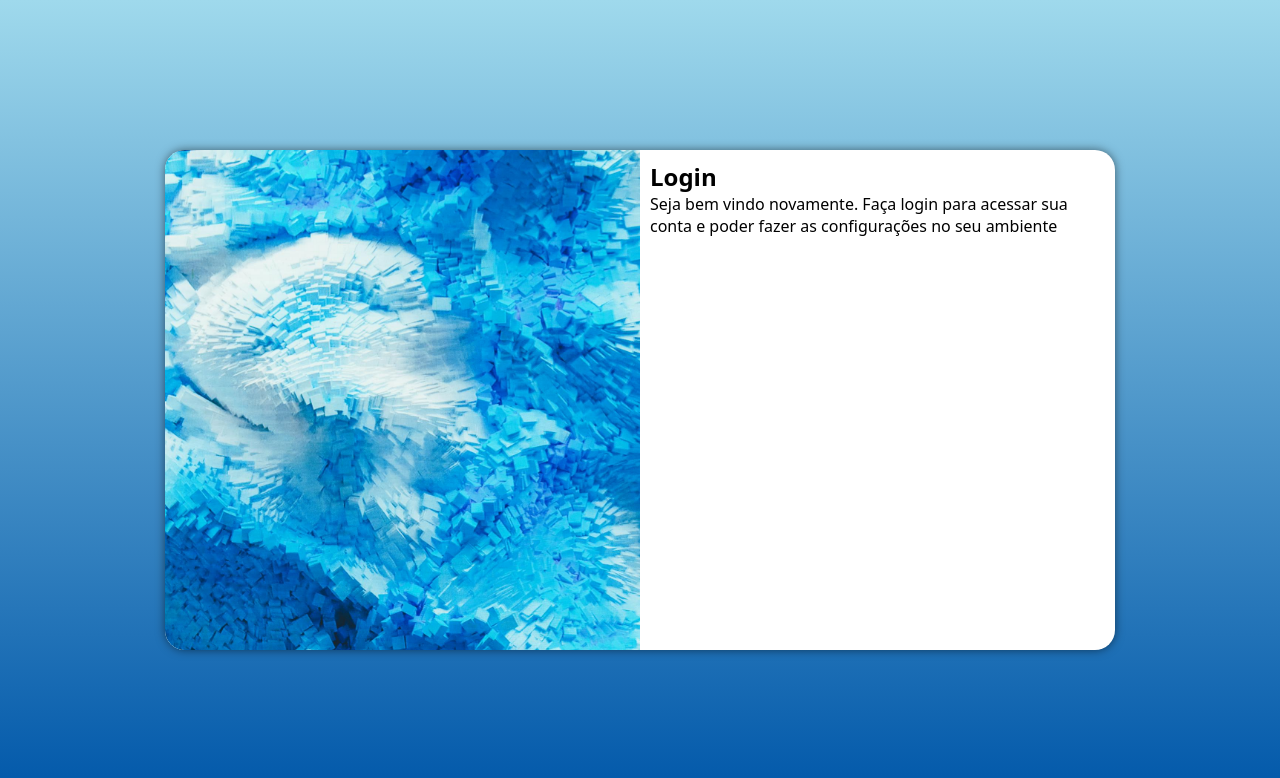
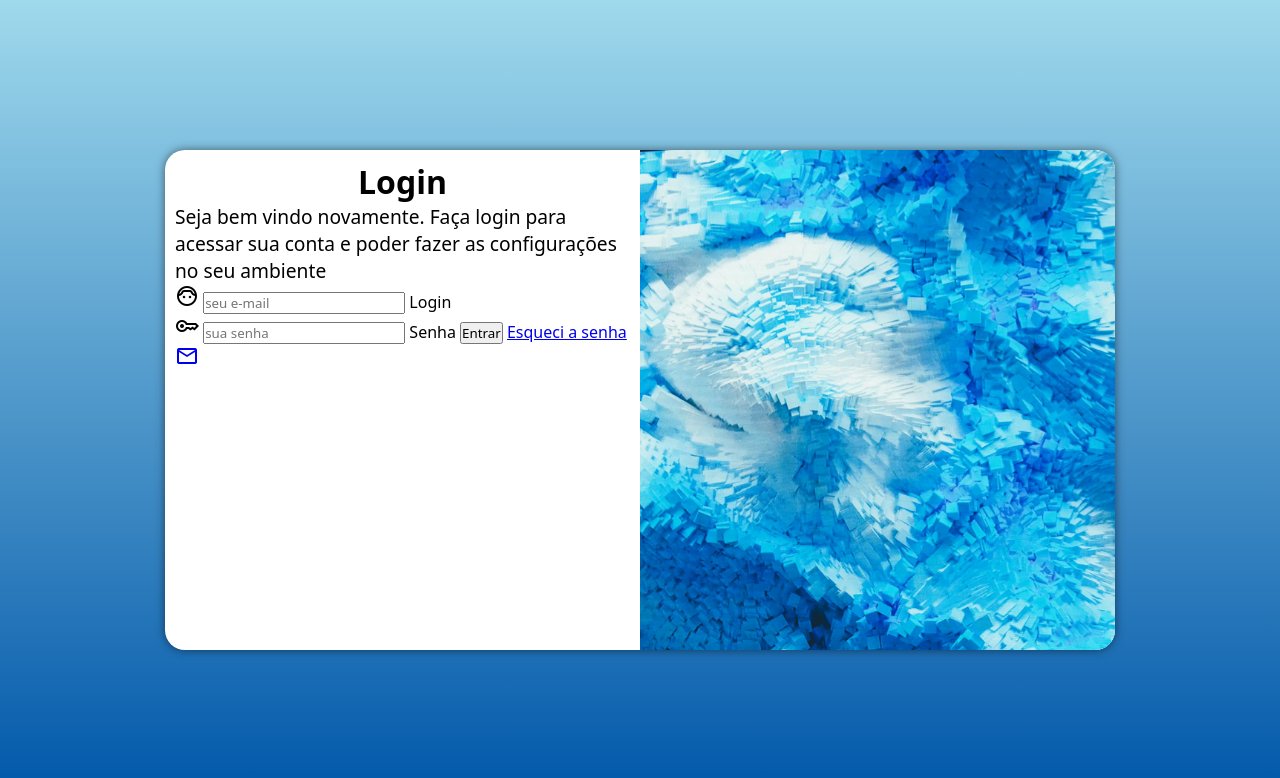
Before and after one commit to abraaogg/projeto-login, a plain HTML site: page index.html in a window 1280 px wide. Drawn offline with nearby package versions, Linux system fonts and the light colour scheme.

Commit message:
Added "form"

```diff
--- a/estilos/media-query.css
+++ b/estilos/media-query.css
@@ -28,7 +28,15 @@ Grandes telas: acima de 1200px
 
     section#login > div#formulario{
         float: right;
-        width: 65%;
+        width: 70%;
+    }
+
+    div#formulario > h1{
+        font-size: 2em;
+    }
+
+    div#formulario > p{
+        font-size: 1.2em;
     }
 }
 
@@ -43,14 +51,22 @@ Grandes telas: acima de 1200px
     }
 
     section#login > div#imagem{
+        float: right;
+        width: 50%;
+        height: 100%;
+    }
+
+    section#login > div#formulario{
         float: left;
         width: 50%;
         height: 100%;
     }
 
-    section#login > div#formulario{
-        float: right;
-        width: 50%;
-        height: 100%;
+    div#formulario > h1{
+        font-size: 2em;
+    }
+
+    div#formulario > p{
+        font-size: 1.2em;
     }
 }
--- a/estilos/style.css
+++ b/estilos/style.css
@@ -34,7 +34,7 @@ section#login {
     overflow: hidden;
 
     background-color: white;
-    width: 250px;
+    width: 260px;
     height: 500px;
     border-radius: 20px;
     box-shadow: 0px 0px 10px rgba(0, 0, 0, 0.521);
@@ -58,3 +58,9 @@ section#login > div#formulario{
     padding: 10px;
 
 }
+
+
+div#formulario > h1{
+    text-align: center;
+    font-size: 0.8em;
+}
--- a/index.html
+++ b/index.html
@@ -4,6 +4,7 @@
     <meta charset="UTF-8">
     <meta name="viewport" content="width=device-width, initial-scale=1.0">
     <title>Login</title>
+    <link href="https://fonts.googleapis.com/css2?family=Material+Symbols+Outlined" rel="stylesheet" />
     <link rel="stylesheet" href="estilos/style.css">
     <link rel="stylesheet" href="estilos/media-query.css">
 </head>
@@ -19,6 +20,27 @@
                 <p>Seja bem vindo novamente. Faça login para acessar sua conta e poder fazer as configurações no seu ambiente</p>
                 <form action="login.php" method="post">
 
+                    <div class="campo">
+                        <span class="material-symbols-outlined">
+                            face_6
+                            </span>
+                        <input type="email" name="login" id="ilogin" placeholder="seu e-mail" autocomplete="current-password" required maxlength="30">
+                        <label for="ilogin">Login</label>
+                    </div>
+
+                    <div class="campo">
+                        <span class="material-symbols-outlined">
+                            key
+                            </span>
+                        <input type="password" name="senha" id="isenha" placeholder="sua senha" autocomplete="current-password" required minlength="8">
+                        <label for="isenha">Senha</label>
+
+                        <input type="submit" value="Entrar">
+                        <a href="#">Esqueci a senha<span class="material-symbols-outlined">
+                           mail
+                            </span></a>
+                    </div>
+
                 </form>
             </div>
 
```
